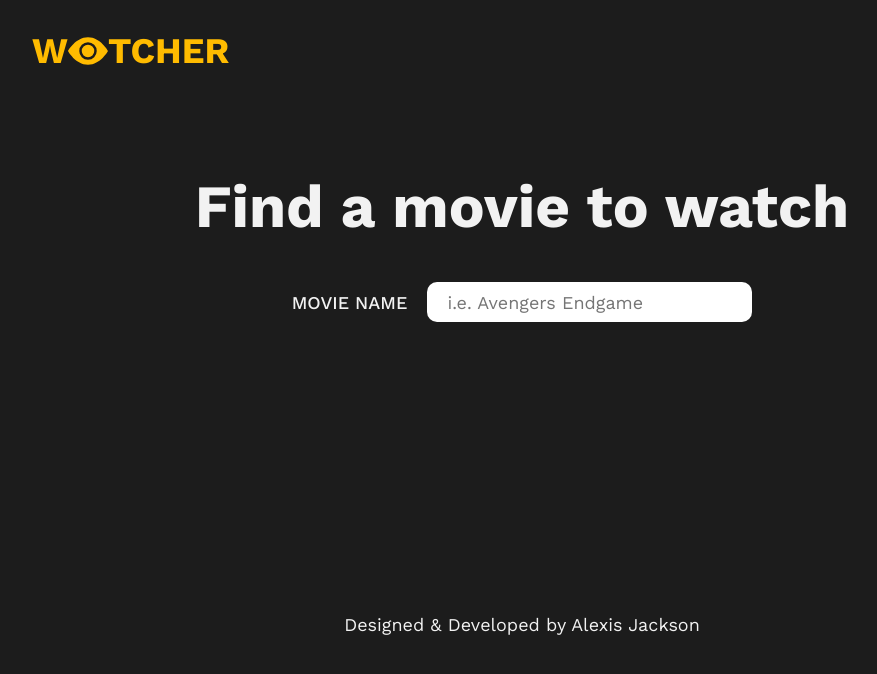
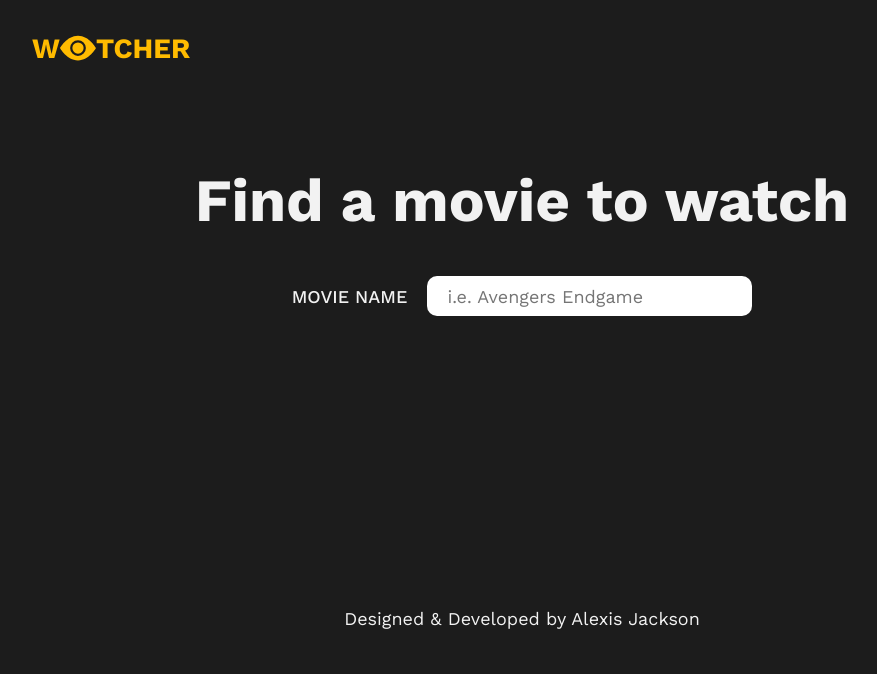
Before and after one commit to alexismgjackson-github/watcher, a React (Vite) app: page / in a window 1280 px wide. Shown: the top 674 px of the page, without its empty margins (118-995 px from the left). Built offline with nearby package versions, Linux system fonts and the light colour scheme.

Commit message:
Update Header.css

```diff
--- a/src/components/Header.css
+++ b/src/components/Header.css
@@ -10,7 +10,7 @@ header {
   align-items: center;
   color: var(--color-accent);
   display: flex;
-  font-size: 2.8rem;
+  font-size: 2.4rem;
   font-weight: 700;
   text-transform: uppercase;
 }
@@ -21,7 +21,7 @@ header {
 
 .site--icon {
   display: flex;
-  font-size: 4rem;
+  font-size: 3.6rem;
 }
 
 /* Medium devices (landscape tablets, 768px and up) */
@@ -30,7 +30,7 @@ header {
     padding: 3rem 6rem;
   }
   .site--logo {
-    font-size: 3.6rem;
+    font-size: 2.8rem;
   }
 }
 
```
